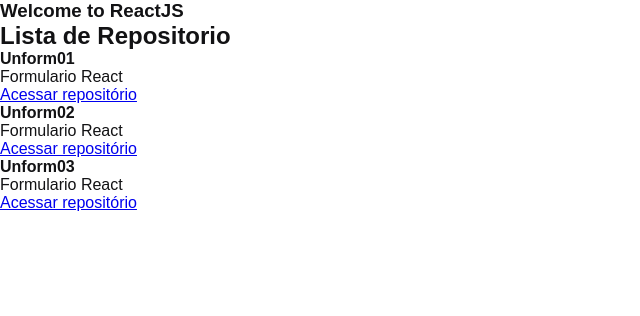
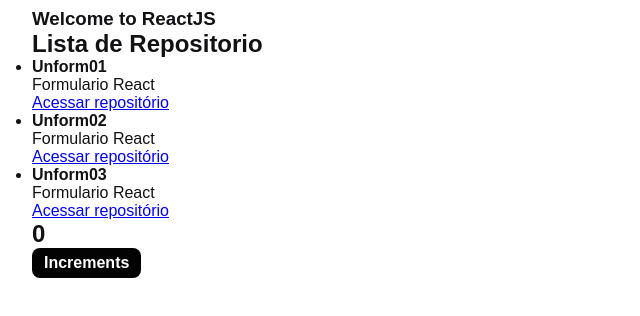
Before and after one commit to EdsonGaspar/study-full, a React (Vite) app in the folder studyreact/: page / in a window 1280 px wide. Shown: the top 316 px of the page, without its empty margins (0-640 px from the left). Built offline with nearby package versions, Linux system fonts and the light colour scheme.

Commit message:
Feat: Estudando conceito de  props.

```diff
--- /dev/null
+++ b/studyreact/src/components/couter.jsx
@@ -0,0 +1,19 @@
+import { useState } from "react";
+
+export function Counter() {
+  const [count, setCount] = useState(0);
+  const increment = () => {
+    setCount(count + 1);
+  };
+  return (
+    <>
+      <h1>{count}</h1>
+      <input
+        type="button"
+        value="Increments"
+        onClick={increment}
+        className="btn"
+      />
+    </>
+  );
+}
--- a/studyreact/src/components/repositoryList.jsx
+++ b/studyreact/src/components/repositoryList.jsx
@@ -1,3 +1,4 @@
+import { Counter } from "./couter";
 import { RepositoryItems } from "./repositoryitems";
 
 export function RepositoryList() {
@@ -9,6 +10,7 @@
         <RepositoryItems repository="Unform02" />
         <RepositoryItems repository="Unform03" />
       </ul>
+      <Counter />
     </section>
   );
 }
--- a/studyreact/src/styles/global.scss
+++ b/studyreact/src/styles/global.scss
@@ -7,9 +7,23 @@
 body {
   font: 16px "Helvetica Neve", Arial, sans-serif;
   color: #121214;
+  padding: 8px 32px;
 
   // Conceito do SASS, Encadeiamento dos elementos. Ou seja uma tag pode estar dentro da outra.
   // h1 {
   //   text-align: center;
   // }
 }
+
+.btn {
+  padding: 6px 12px;
+  border: none;
+  border-radius: 8px;
+  background-color: #030303;
+  color: #fff;
+  font-weight: 600;
+  font-size: 16px;
+}
+ul > li {
+  text-decoration: none;
+}
```
